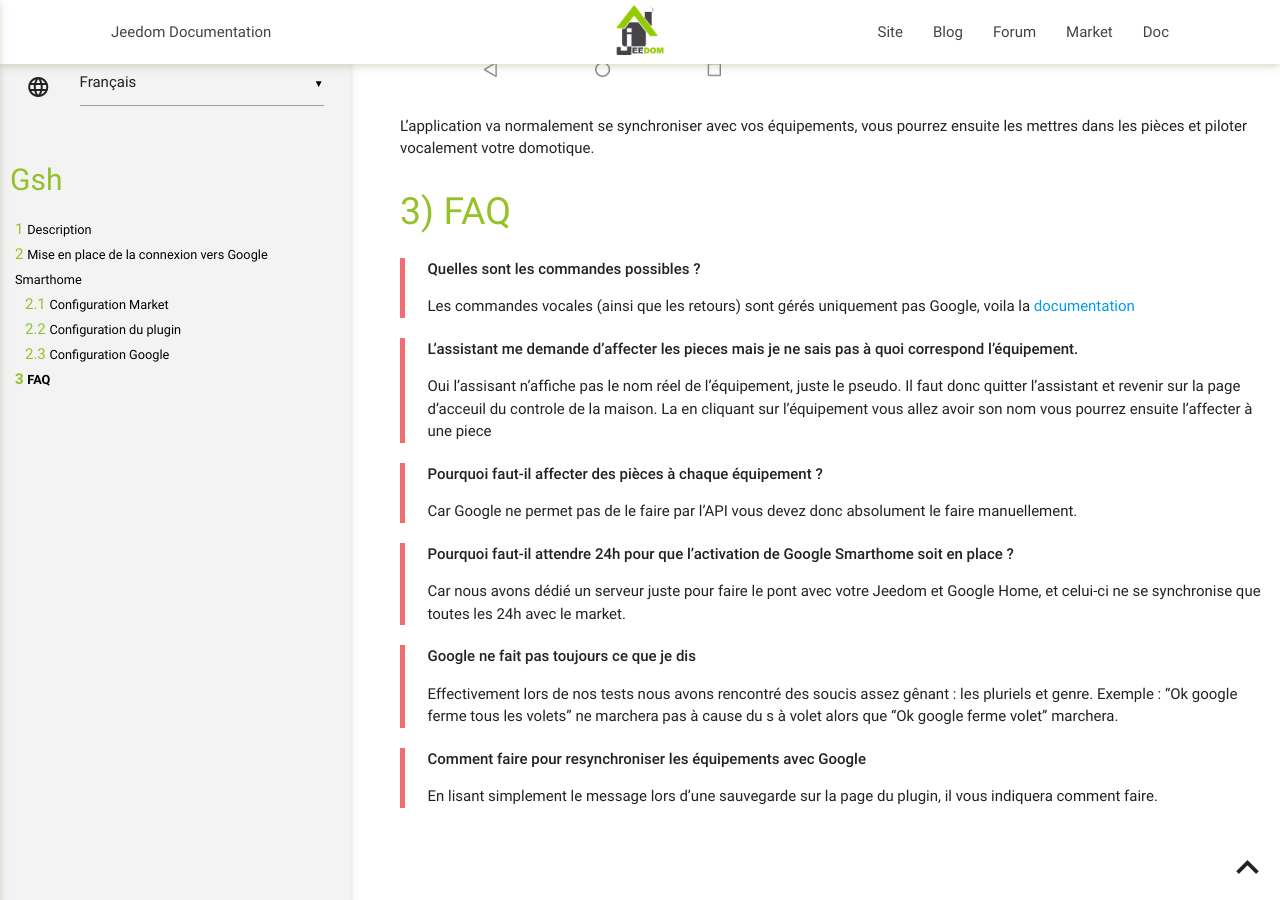
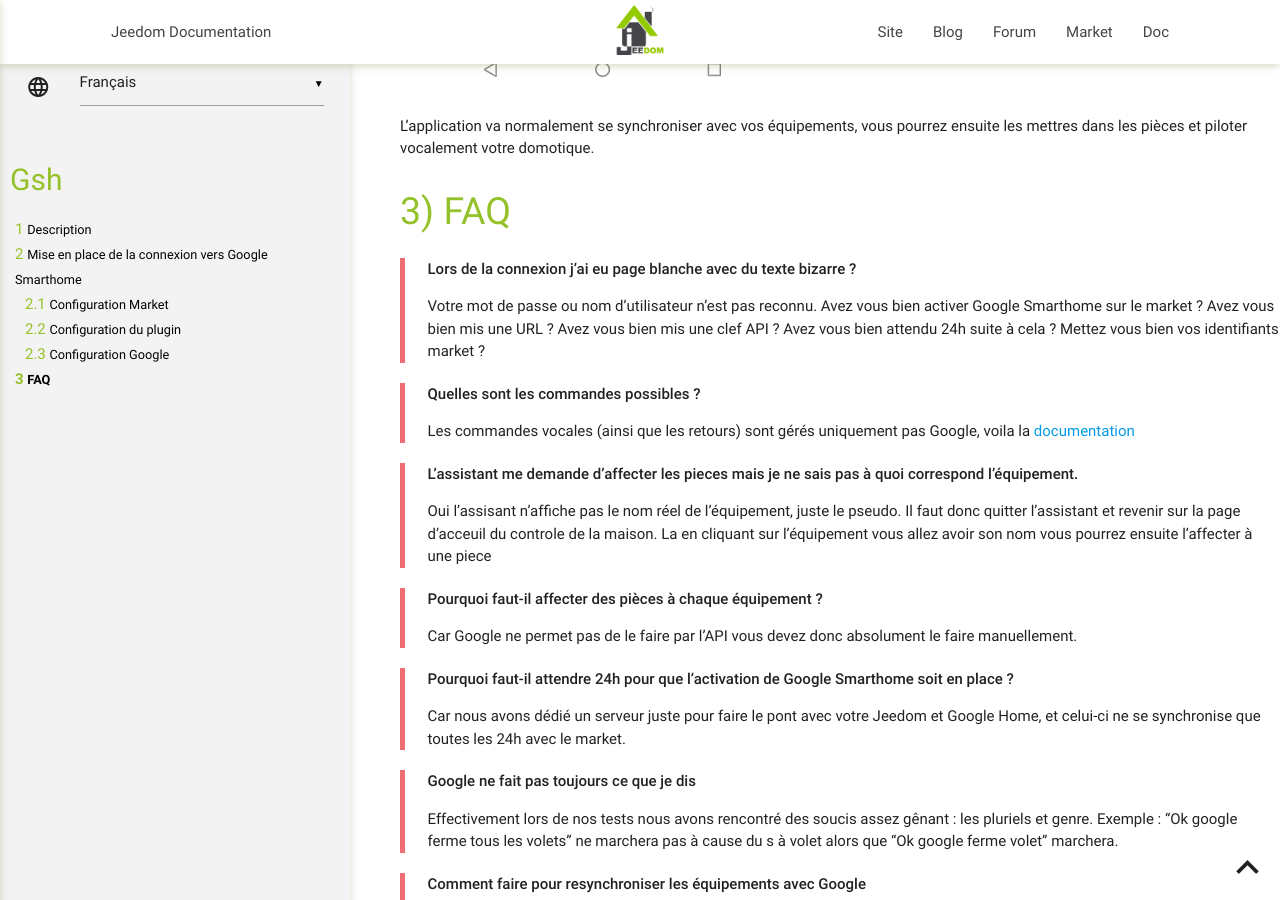
Before and after one commit to Caelion/plugin-gsh, a Jekyll site: the page built from docs/fr_FR/index.md, in a window 1280 px wide and 900 px high, scrolled down 4876 px. Built offline with Jekyll 4.4.1, drawn with Linux system fonts in a browser that asks for light colours; our own code applies the rules of GitHub Pages for plain Markdown files.

Commit message:
update doc

```diff
--- a/docs/fr_FR/index.md
+++ b/docs/fr_FR/index.md
@@ -70,6 +70,10 @@
 
 # FAQ
 
+>**Lors de la connexion j'ai eu page blanche avec du texte bizarre ?**
+>
+>Votre mot de passe ou nom d'utilisateur n'est pas reconnu. Avez vous bien activer Google Smarthome sur le market ? Avez vous bien mis une URL ? Avez vous bien mis une clef API ? Avez vous bien attendu 24h suite à cela ? Mettez vous bien vos identifiants market ?
+
 >**Quelles sont les commandes possibles ?**
 >
 >Les commandes vocales (ainsi que les retours) sont gérés uniquement pas Google, voila la [documentation](https://support.google.com/googlehome/answer/7073578?hl=fr)
```
